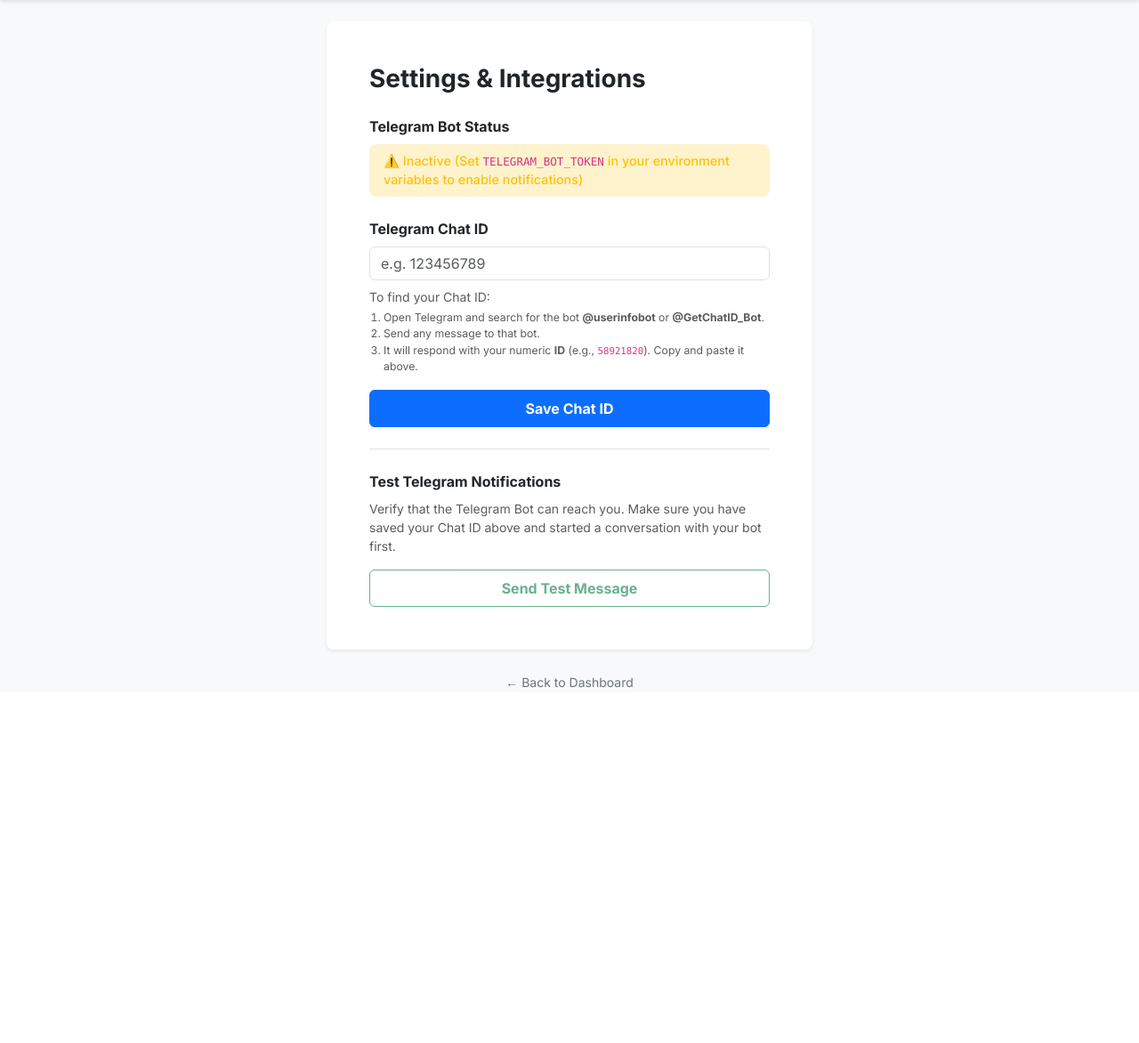
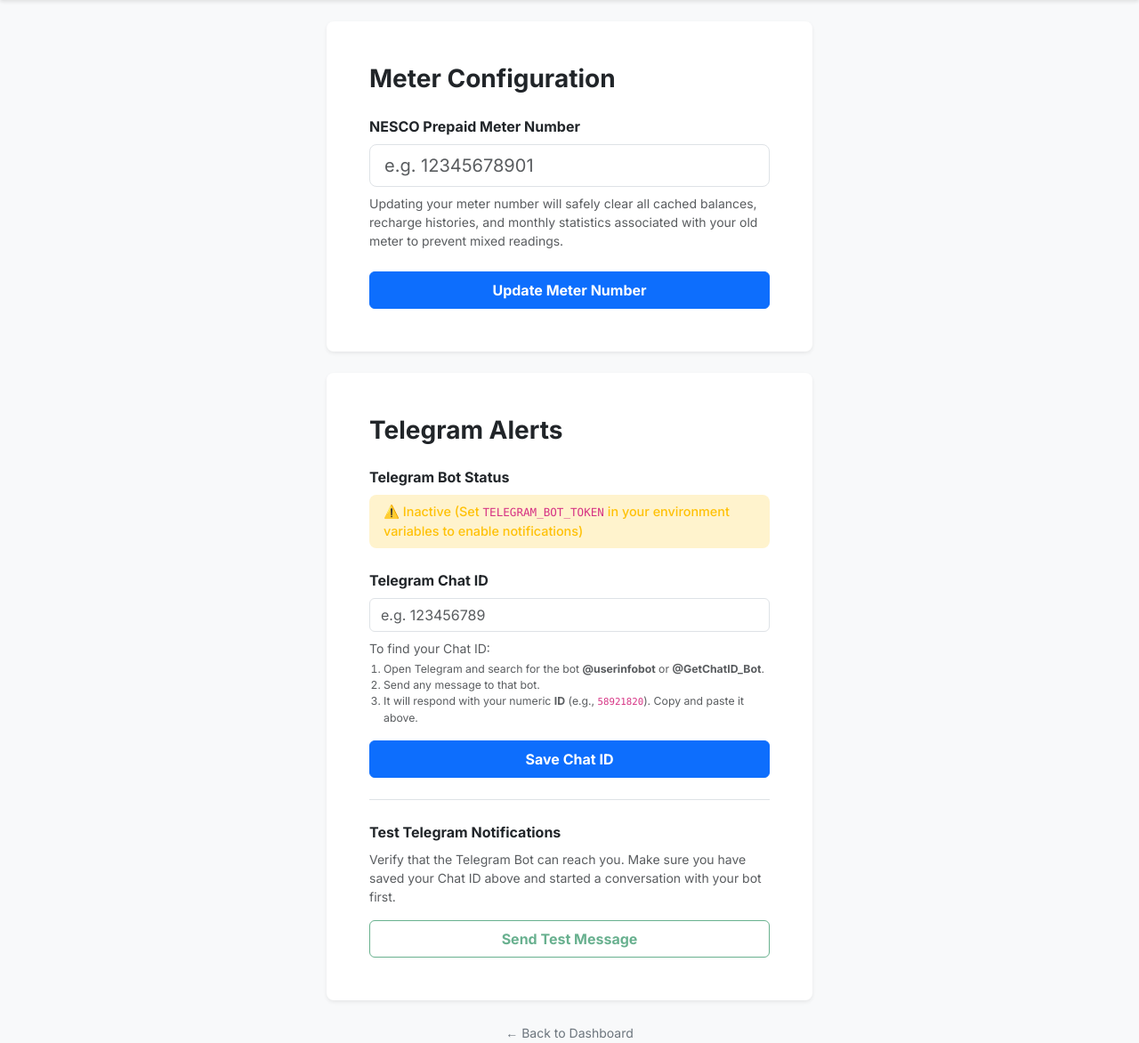
Before and after one commit to Ashfatul/nesco-meter-bill, a Flask app: page /settings in a window 1280 px wide. Shown: the part 56-1228 px from the top of the page at 89% size. Before the commit the page ends 829 px from the top, so only its background shows below. Run offline with Flask 3, Linux system fonts and the light colour scheme; the visitor is signed in with stand-in values (Sample User, id 1); data that the repository does not hold is empty.

Commit message:
Allow users to update their NESCO meter number in settings

```diff
--- a/app.py
+++ b/app.py
@@ -246,12 +246,53 @@
 def settings():
     meter = Meter.query.filter_by(user_id=current_user.id).first()
     if request.method == 'POST':
-        telegram_chat_id = request.form.get('telegram_chat_id')
-        if telegram_chat_id:
-            telegram_chat_id = telegram_chat_id.strip()
-        current_user.telegram_chat_id = telegram_chat_id
-        db.session.commit()
-        flash('Settings updated successfully!', 'success')
+        action = request.form.get('action')
+
+        if action == 'update_telegram':
+            telegram_chat_id = request.form.get('telegram_chat_id')
+            if telegram_chat_id:
+                telegram_chat_id = telegram_chat_id.strip()
+            current_user.telegram_chat_id = telegram_chat_id
+            db.session.commit()
+            flash('Telegram settings updated successfully!', 'success')
+
+        elif action == 'update_meter':
+            new_meter_number = request.form.get('meter_number')
+            if new_meter_number:
+                new_meter_number = new_meter_number.strip()
+
+            if not new_meter_number:
+                flash('Meter number cannot be empty.', 'danger')
+                return redirect(url_for('settings'))
+
+            # Check if registered by another user
+            existing = Meter.query.filter_by(meter_number=new_meter_number).first()
+            if existing and existing.user_id != current_user.id:
+                flash('This meter number is already registered to another account.', 'danger')
+                return redirect(url_for('settings'))
+
+            if not meter:
+                meter = Meter(user_id=current_user.id, meter_number=new_meter_number)
+                db.session.add(meter)
+            else:
+                if meter.meter_number != new_meter_number:
+                    # Reset old metadata and remove old data tables since it's a new meter
+                    meter.meter_number = new_meter_number
+                    meter.customer_name = None
+                    meter.address = None
+                    meter.phone = None
+                    meter.feeder = None
+                    meter.tariff = None
+                    meter.load = None
+
+                    from models import Balance, Recharge, MonthlyUsage
+                    Balance.query.filter_by(meter_id=meter.id).delete()
+                    Recharge.query.filter_by(meter_id=meter.id).delete()
+                    MonthlyUsage.query.filter_by(meter_id=meter.id).delete()
+
+            db.session.commit()
+            flash('Meter number updated! Old data cleared. Click "Refresh Data" on the dashboard to fetch the new meter\'s details.', 'success')
+
         return redirect(url_for('settings'))
 
     bot_configured = bool(os.environ.get('TELEGRAM_BOT_TOKEN'))
--- a/templates/settings.html
+++ b/templates/settings.html
@@ -3,22 +3,49 @@
 {% block content %}
 <div class="row justify-content-center mt-4">
     <div class="col-md-8 col-lg-6">
-        <!-- Main Settings Card -->
+
+        <!-- Meter Settings Card -->
         <div class="card shadow-sm border-0 rounded-3 mb-4">
             <div class="card-body p-4 p-md-5">
-                <h3 class="fw-bold mb-4">Settings & Integrations</h3>
+                <h3 class="fw-bold mb-4">Meter Configuration</h3>
+
+                <form method="POST" action="{{ url_for('settings') }}">
+                    <input type="hidden" name="action" value="update_meter">
+
+                    <div class="mb-4">
+                        <label for="meter_number" class="form-label fw-semibold">NESCO Prepaid Meter Number</label>
+                        <input type="text" class="form-control form-control-lg" id="meter_number" name="meter_number"
+                               placeholder="e.g. 12345678901"
+                               value="{{ meter.meter_number if meter else '' }}"
+                               required>
+                        <div class="form-text mt-2 text-muted">
+                            Updating your meter number will safely clear all cached balances, recharge histories, and monthly statistics associated with your old meter to prevent mixed readings.
+                        </div>
+                    </div>
+
+                    <div class="d-grid">
+                        <button type="submit" class="btn btn-primary py-2 fw-semibold">Update Meter Number</button>
+                    </div>
+                </form>
+            </div>
+        </div>
+
+        <!-- Telegram Integrations Card -->
+        <div class="card shadow-sm border-0 rounded-3 mb-4">
+            <div class="card-body p-4 p-md-5">
+                <h3 class="fw-bold mb-4">Telegram Alerts</h3>
 
                 <!-- Server Status Indicator -->
                 <div class="mb-4">
                     <label class="form-label fw-semibold">Telegram Bot Status</label>
                     {% if bot_configured %}
-                        <div class="alert alert-success d-flex align-items-center py-2 px-3 border-0 rounded-3" role="alert">
+                        <div class="alert alert-success d-flex align-items-center py-2 px-3 border-0 rounded-3 mb-0" role="alert">
                             <span class="fw-medium text-success" style="font-size: 0.9rem;">
                                 ● Active (Telegram Bot Token is configured on the server)
                             </span>
                         </div>
                     {% else %}
-                        <div class="alert alert-warning d-flex align-items-center py-2 px-3 border-0 rounded-3" role="alert">
+                        <div class="alert alert-warning d-flex align-items-center py-2 px-3 border-0 rounded-3 mb-0" role="alert">
                             <span class="fw-medium text-warning" style="font-size: 0.9rem;">
                                 ⚠️ Inactive (Set <code>TELEGRAM_BOT_TOKEN</code> in your environment variables to enable notifications)
                             </span>
@@ -28,6 +55,8 @@
 
                 <!-- Chat ID Configuration Form -->
                 <form method="POST" action="{{ url_for('settings') }}" class="border-bottom pb-4 mb-4">
+                    <input type="hidden" name="action" value="update_telegram">
+
                     <div class="mb-3">
                         <label for="telegram_chat_id" class="form-label fw-semibold">Telegram Chat ID</label>
                         <input type="text" class="form-control" id="telegram_chat_id" name="telegram_chat_id"
```
